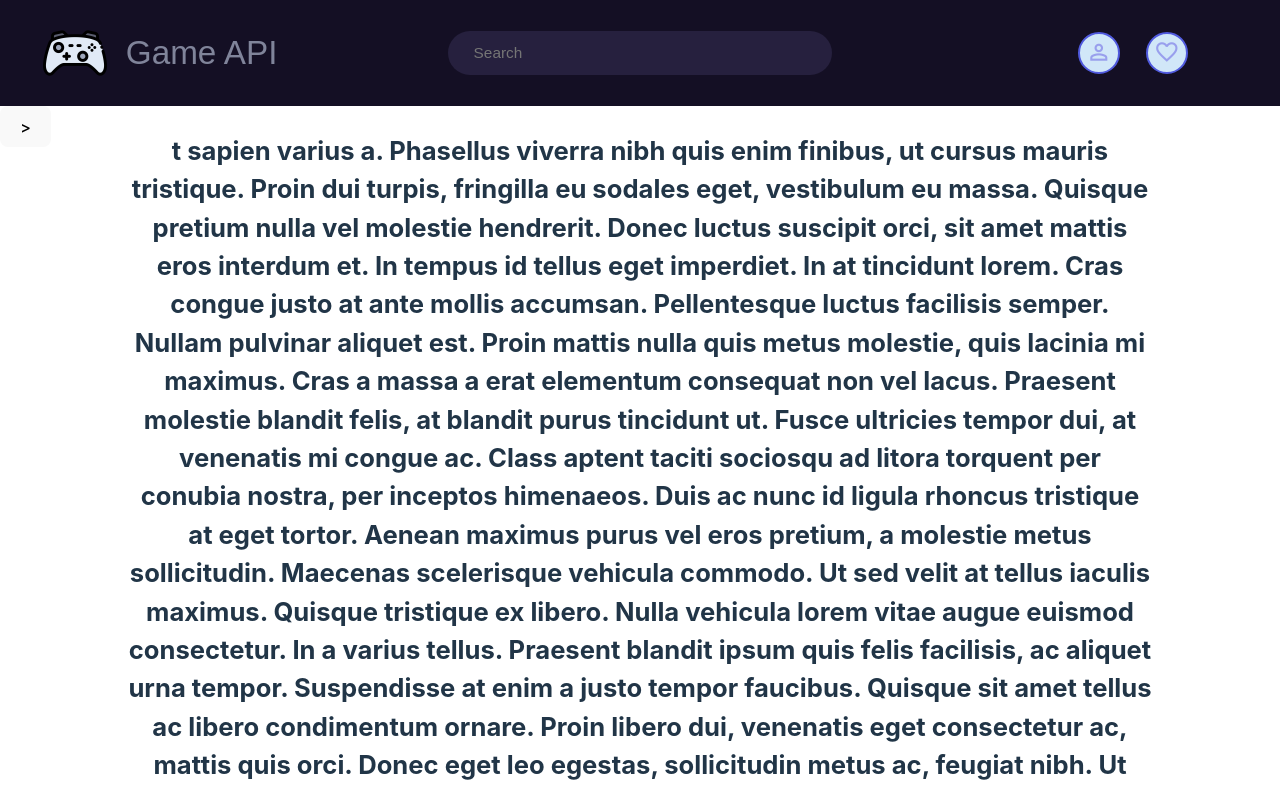
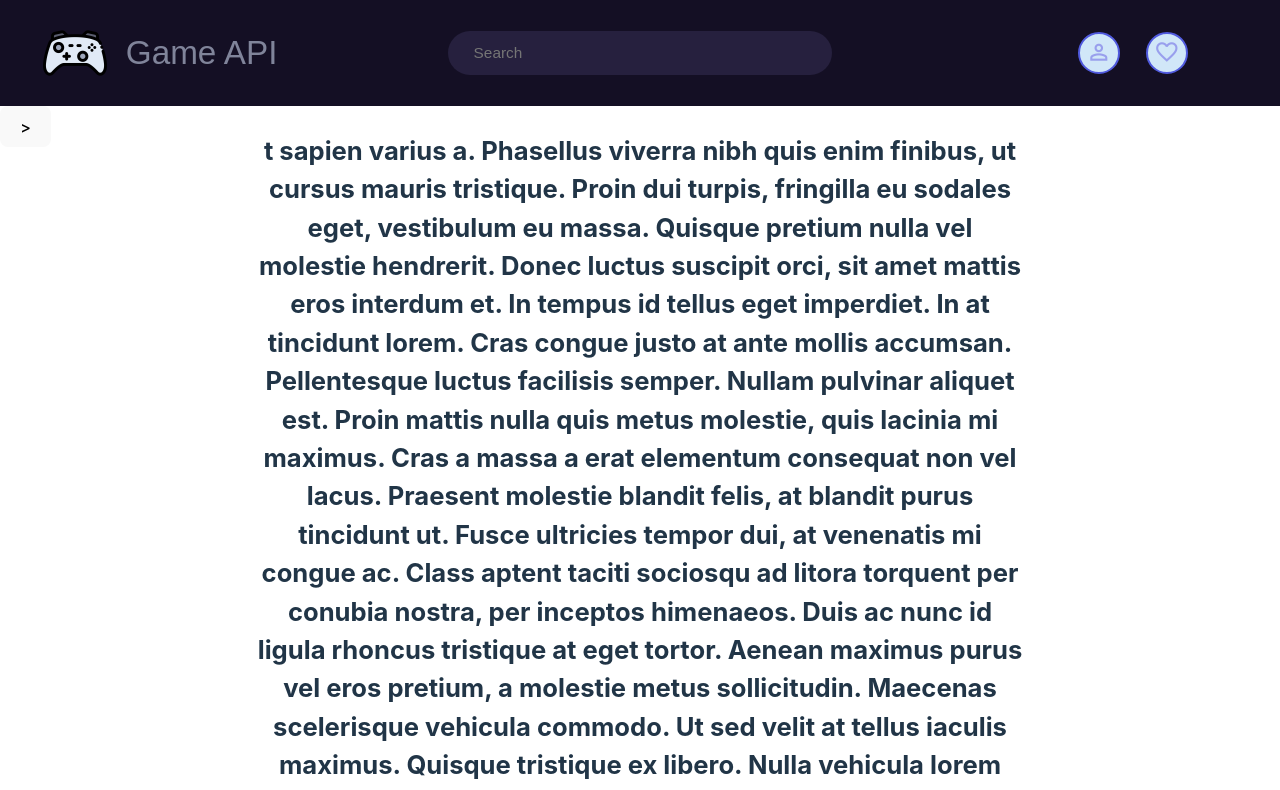
Before and after one commit to Eduard4002/steam-API-project, a React (Vite) app: page / in a window 1280 px wide. Shown: the top 790 px of the page. Built offline with nearby package versions, Linux system fonts and the light colour scheme.

Commit message:
works sidebar

```diff
--- a/src/App.css
+++ b/src/App.css
@@ -1,6 +1,7 @@
 body {
   margin: 0;
   padding: 0;
+
 }
 #root {
   margin: 0 auto;
@@ -8,7 +9,7 @@ body {
 }
 h5 {
   margin: auto;
-  width: 80%;
+  width: 60%;
   font-size: 2vw;
   padding: 2vw;
 }
--- a/src/assets/css/sidebar.css
+++ b/src/assets/css/sidebar.css
@@ -1,7 +1,9 @@
 .default-container{
     width: 50vh;
     background-color: rgb(53, 26, 78);
-
+    float: left;
+    position: fixed;
+    height: 100vh;
 }
 
 li{
```
